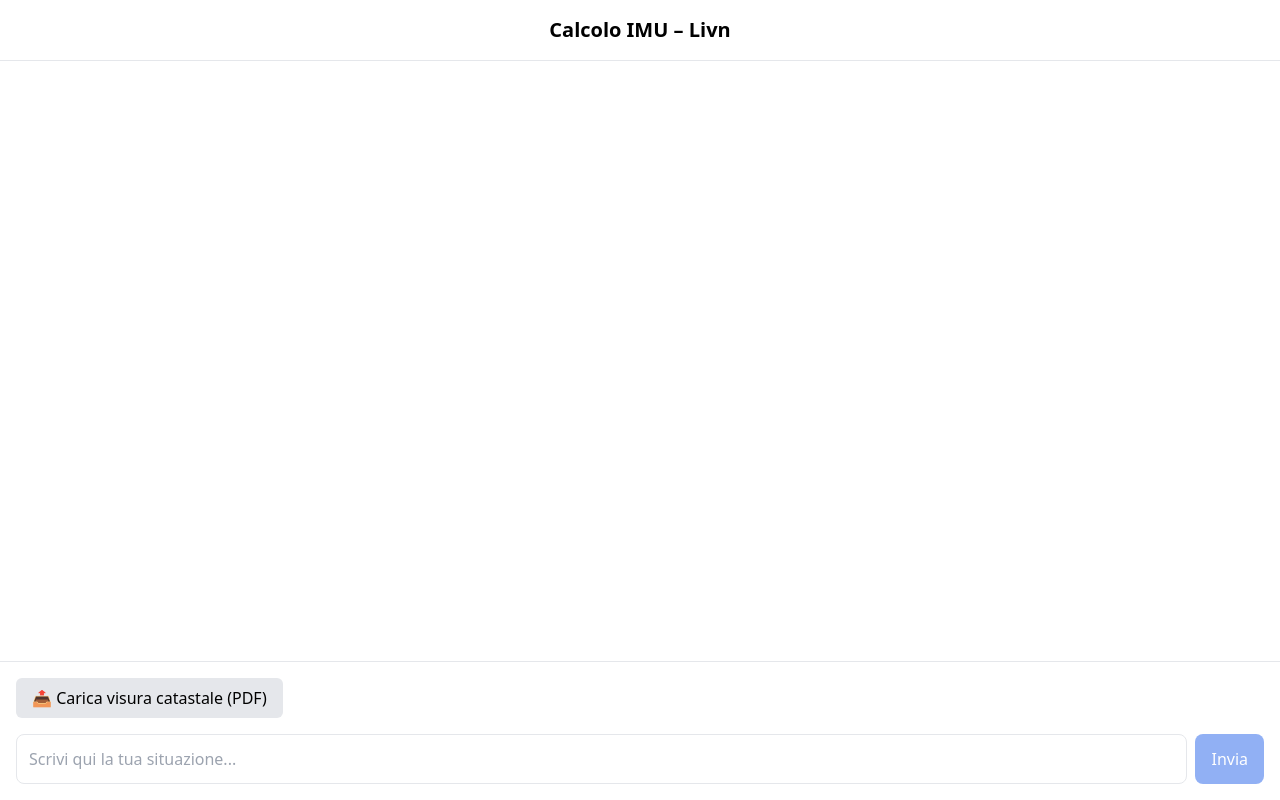
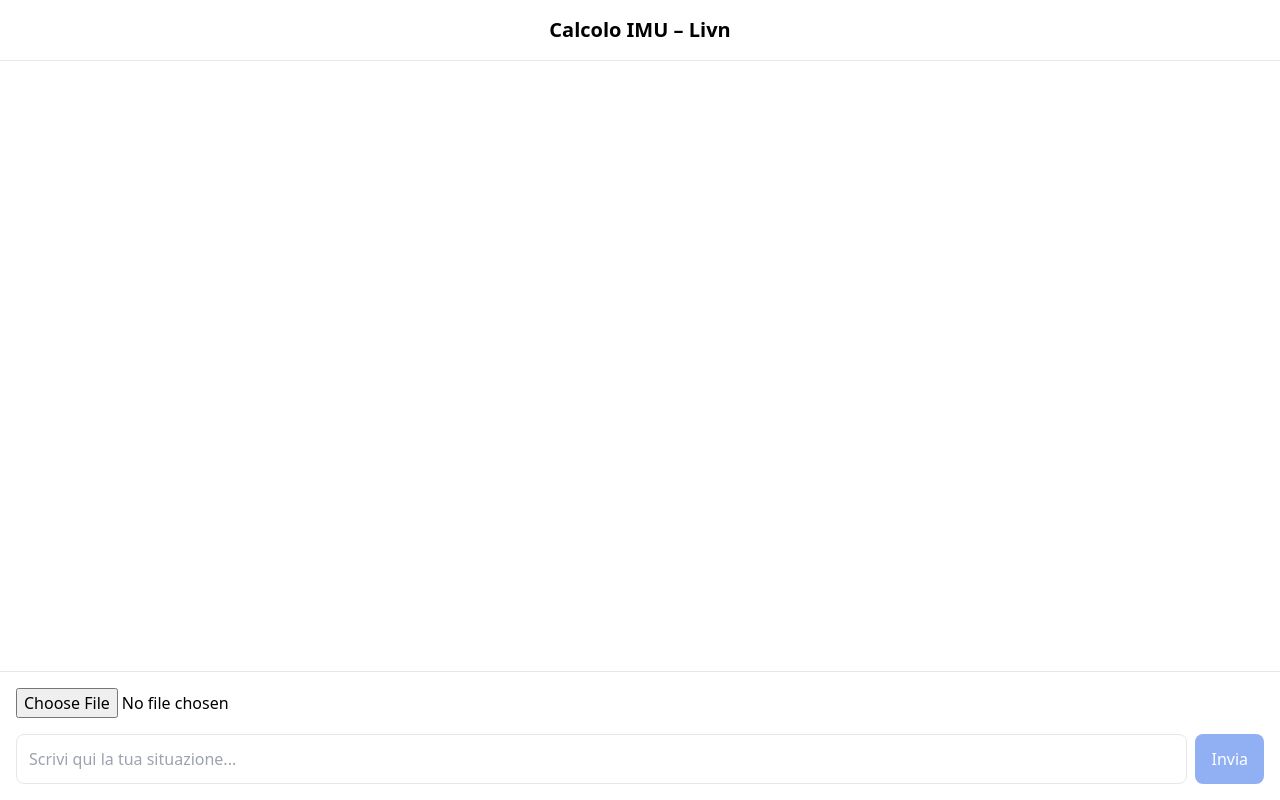
Before and after one commit to mattia-livn/calc-imu, a Next.js app: page / in a window 1280 px wide. Built offline with nearby package versions, Linux system fonts and the light colour scheme.

Commit message:
Updated FileUpload.tsx

```diff
--- a/src/app/components/FileUpload.tsx
+++ b/src/app/components/FileUpload.tsx
@@ -1,44 +1,56 @@
 'use client'
 
-import { useRef } from 'react'
+import React, { useState } from 'react'
 
-type FileUploadProps = {
-  onUpload: (file: File) => void
-  disabled?: boolean
+interface FileUploadProps {
+  onUploadComplete: (fileUrl: string) => void
 }
 
-export default function FileUpload({ onUpload, disabled }: FileUploadProps) {
-  const fileInputRef = useRef<HTMLInputElement>(null)
+export default function FileUpload({ onUploadComplete }: FileUploadProps) {
+  const [selectedFileName, setSelectedFileName] = useState<string | null>(null)
+  const [uploading, setUploading] = useState(false)
 
-  const handleClick = () => {
-    fileInputRef.current?.click()
-  }
+  const handleChange = async (e: React.ChangeEvent<HTMLInputElement>) => {
+    const file = e.target.files?.[0]
+    if (!file) return
 
-  const handleChange = (e: React.ChangeEvent<HTMLInputElement>) => {
-    const file = e.target.files?.[0]
-    if (file) {
-      console.log('📄 File selezionato:', file.name)
-      onUpload(file)
+    setSelectedFileName(file.name)
+    setUploading(true)
+
+    const formData = new FormData()
+    formData.append('file', file)
+
+    try {
+      const res = await fetch('/api/upload', {
+        method: 'POST',
+        body: formData,
+      })
+
+      const data = await res.json()
+
+      if (res.ok && data.url) {
+        console.log('✅ File caricato con successo:', data.url)
+        onUploadComplete(data.url)
+      } else {
+        console.error('❌ Errore caricamento:', data.error || 'Errore sconosciuto')
+      }
+    } catch (err) {
+      console.error('❌ Errore di rete:', err)
+    } finally {
+      setUploading(false)
     }
   }
 
   return (
-    <div className="flex items-center gap-2">
+    <div className="space-y-2">
       <input
         type="file"
-        accept=".pdf"
+        accept="application/pdf"
         onChange={handleChange}
-        ref={fileInputRef}
-        className="hidden"
-        disabled={disabled}
+        disabled={uploading}
       />
-      <button
-        onClick={handleClick}
-        className="bg-gray-200 hover:bg-gray-300 px-4 py-2 rounded-md transition-colors disabled:opacity-50"
-        disabled={disabled}
-      >
-        📤 Carica visura catastale (PDF)
-      </button>
+      {uploading && <p>⏳ Caricamento in corso...</p>}
+      {selectedFileName && !uploading && <p>📄 File selezionato: {selectedFileName}</p>}
     </div>
   )
 }
```
